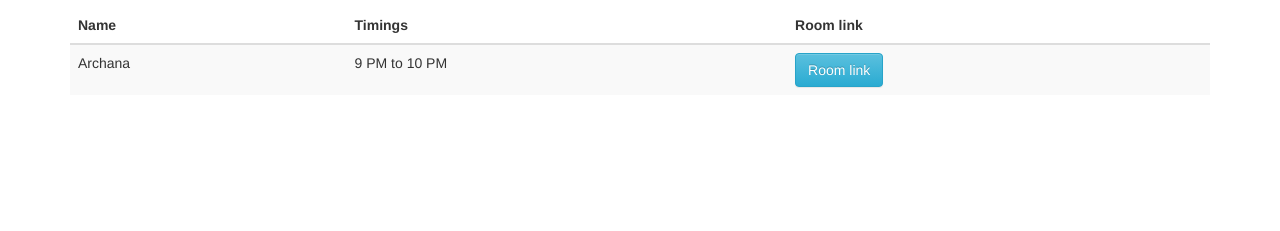
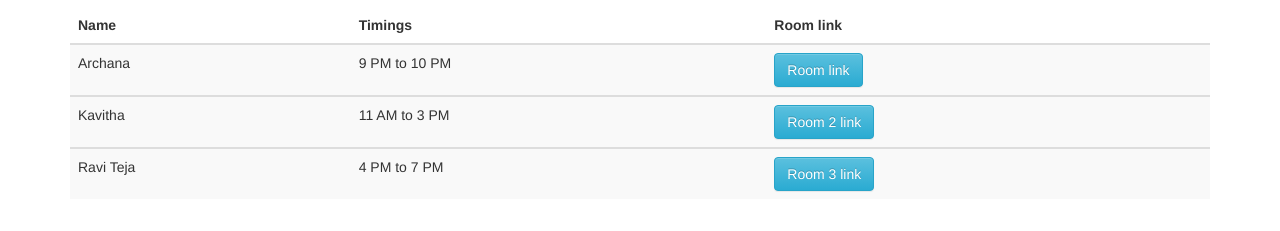
Before and after one commit to aramini/CSE-591-Chat-Application, a website: page index.html in a window 1280 px wide. Shown: the part 63-294 px from the top of the page. Drawn offline with nearby package versions, Linux system fonts and the light colour scheme; no server answers.

Commit message:
modified chat and index

```diff
--- a/index.html
+++ b/index.html
@@ -33,7 +33,17 @@
     <tbody>
 	<td>Archana</td>
         <td>9 PM to 10 PM</td>
-        <td><a class="btn btn-info" role="button" href="/chat">Room link</button></tr>
+        <td><a class="btn btn-info" role="button" href="/chat">Room link</button></td>
+    </tbody>
+    <tbody>
+	<td>Kavitha</td>
+	<td>11 AM to 3 PM</td>
+	<td><a class="btn btn-info" role="button" href="/chat">Room 2 link</a></td>
+    </tbody>
+    <tbody>
+	<td> Ravi Teja</td>
+	<td>4 PM to 7 PM </td>
+        <td><a class="btn btn-info" role="button" href="/chat">Room 3 link</a></td>
     </tbody>
     </table>
    </div>
```
Also changed, not shown: chat.html (+0 -1 lines), 1 other file.
